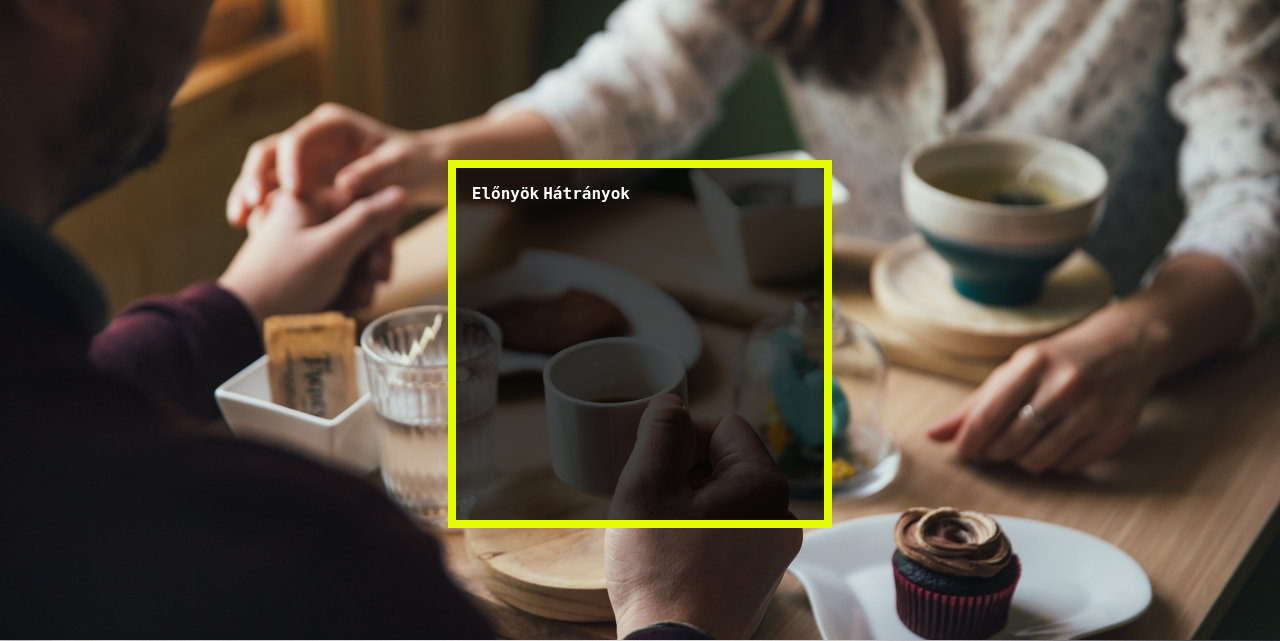
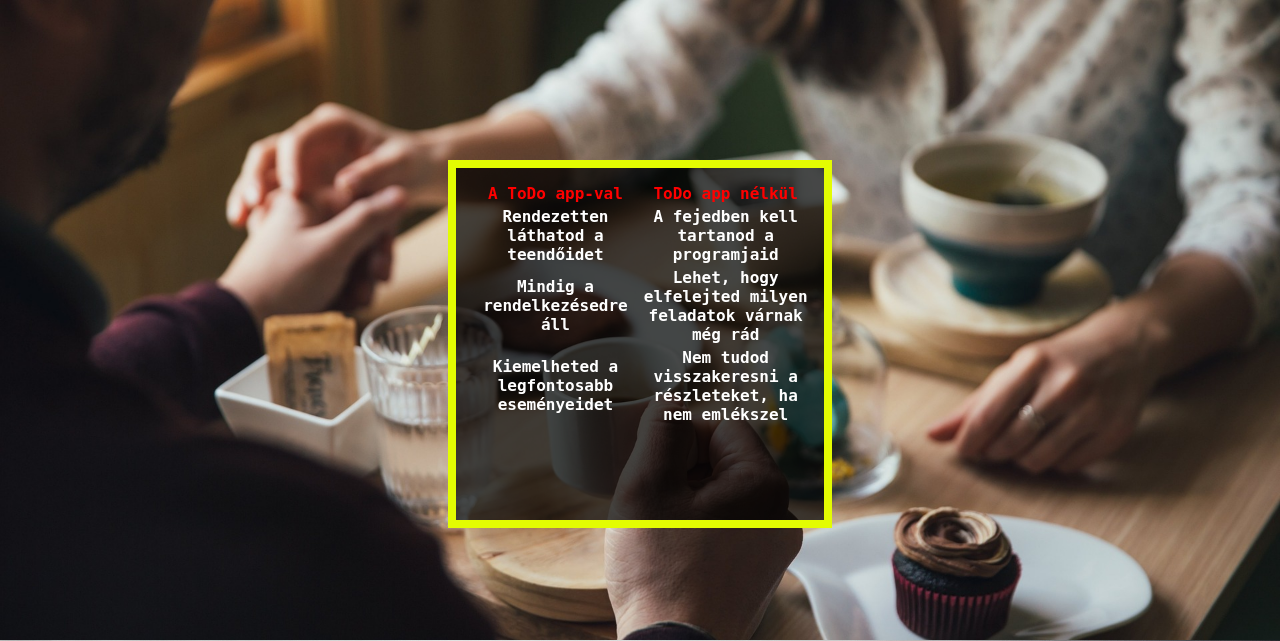
Before and after one commit to Patrik119HUN/ToDo-App, a PHP site: page /galeria in a window 1280 px wide. Shown: the part 56-697 px from the top of the page. Run offline with PHP 8.4, Linux system fonts and the light colour scheme; lists and menus that the app fills with data are empty.

Commit message:
tablazat

```diff
--- a/Sites/galeria.php
+++ b/Sites/galeria.php
@@ -37,19 +37,20 @@
         <p id="use">Regisztrálj még ma és használd <span id="ingyen">INGYEN</span> a ToDo-t!</p>-->
         <table>
             <tr>
-                <th>Előnyök</th>
-                <th>Hátrányok</th>
+                <th>A ToDo app-val</th>
+                <th>ToDo app nélkül</th>
             </tr>
             <tr>
-                <td></td>
-                <td></td>
+                <td>Rendezetten láthatod a teendőidet</td>
+                <td>A fejedben kell tartanod a programjaid</td>
             </tr>
             <tr>
-                <td></td>
-                <td></td>
+                <td>Mindig a rendelkezésedre áll</td>
+                <td>Lehet, hogy elfelejted milyen feladatok várnak még rád</td>
             </tr>
             <tr>
-
+                <td>Kiemelheted a legfontosabb eseményeidet</td>
+                <td>Nem tudod visszakeresni a részleteket, ha nem emlékszel</td>
             </tr>
             <tr>
 
--- a/Styles/style.css
+++ b/Styles/style.css
@@ -70,8 +70,13 @@ table{
   border-color: #fff;
 
 }
-table th, td{
+table th{
   vertical-align: middle;
+  color: red;
+}
+
+table td{
+  vertical-align: left;
 }
 
 #use{
```
